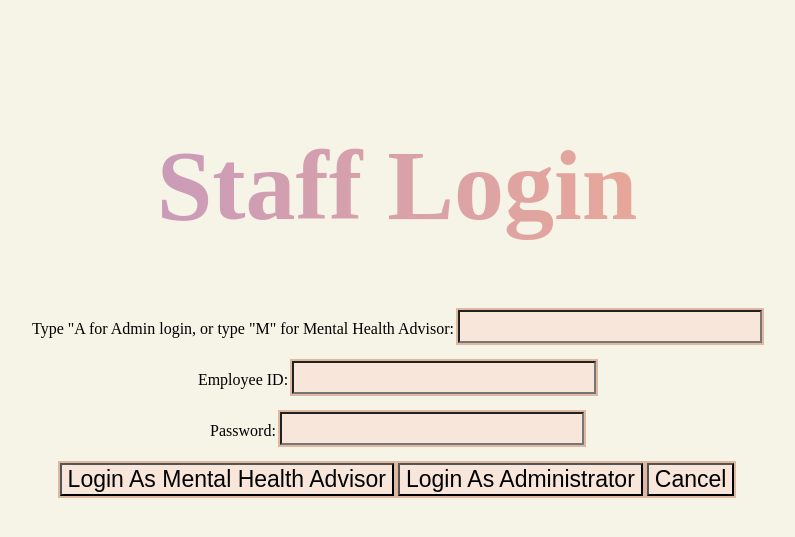
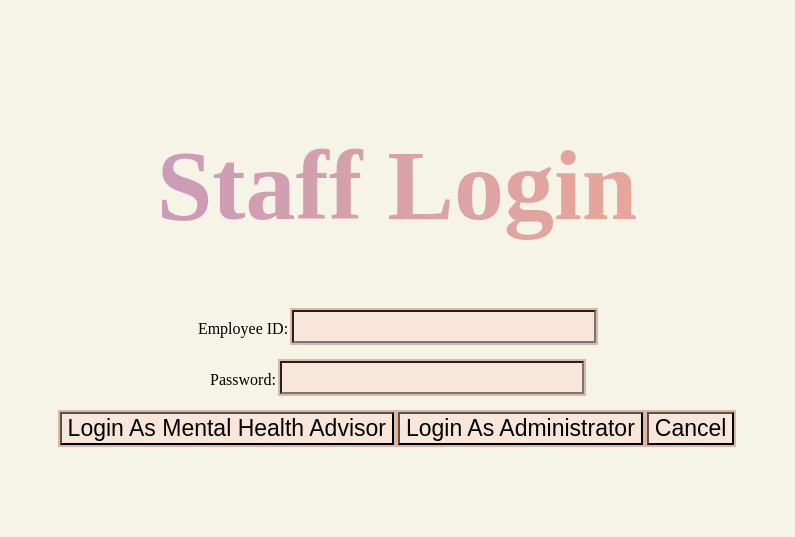
Before and after one commit to sainaghasemian/student-housing-management-system, a PHP site: page /stafflogin.php in a window 1280 px wide. Shown: the top 537 px of the page, without its empty margins (243-1038 px from the left). Run offline with PHP 8.4, Linux system fonts and the light colour scheme.

Commit message:
change to staff login

```diff
--- a/stafflogin.php
+++ b/stafflogin.php
@@ -28,7 +28,6 @@
 </header>
 <body>
 	<form action="stafflogin.php" method="post">
-	Type "A for Admin login, or type "M" for Mental Health Advisor: <input type="text" name="identifyerID" required><br><br>
 	Employee ID: <input type="text" name="employeeID" required><br><br>
 	Password: <input type="password" name="Password" required><br><br>
 	<input type="button" name = "Login As Mental Health Advisor" value="Login As Mental Health Advisor" />
```
